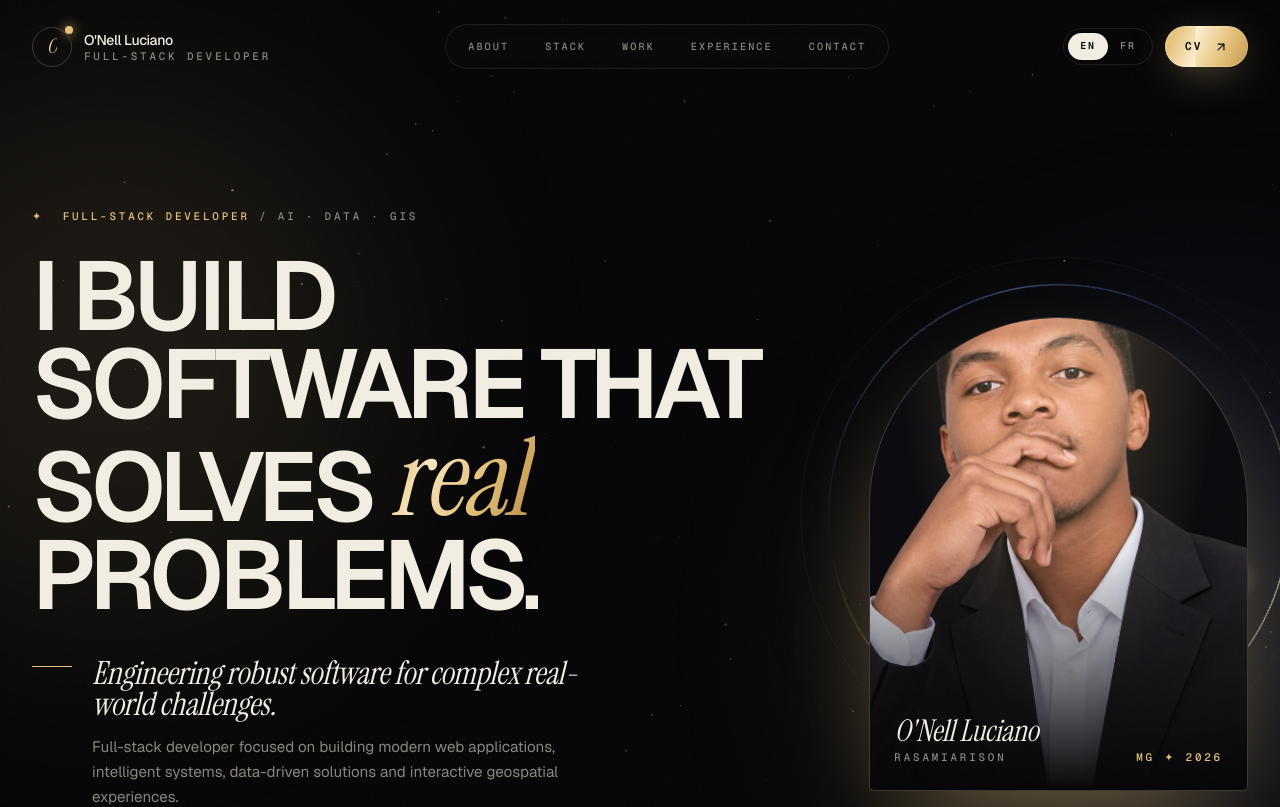
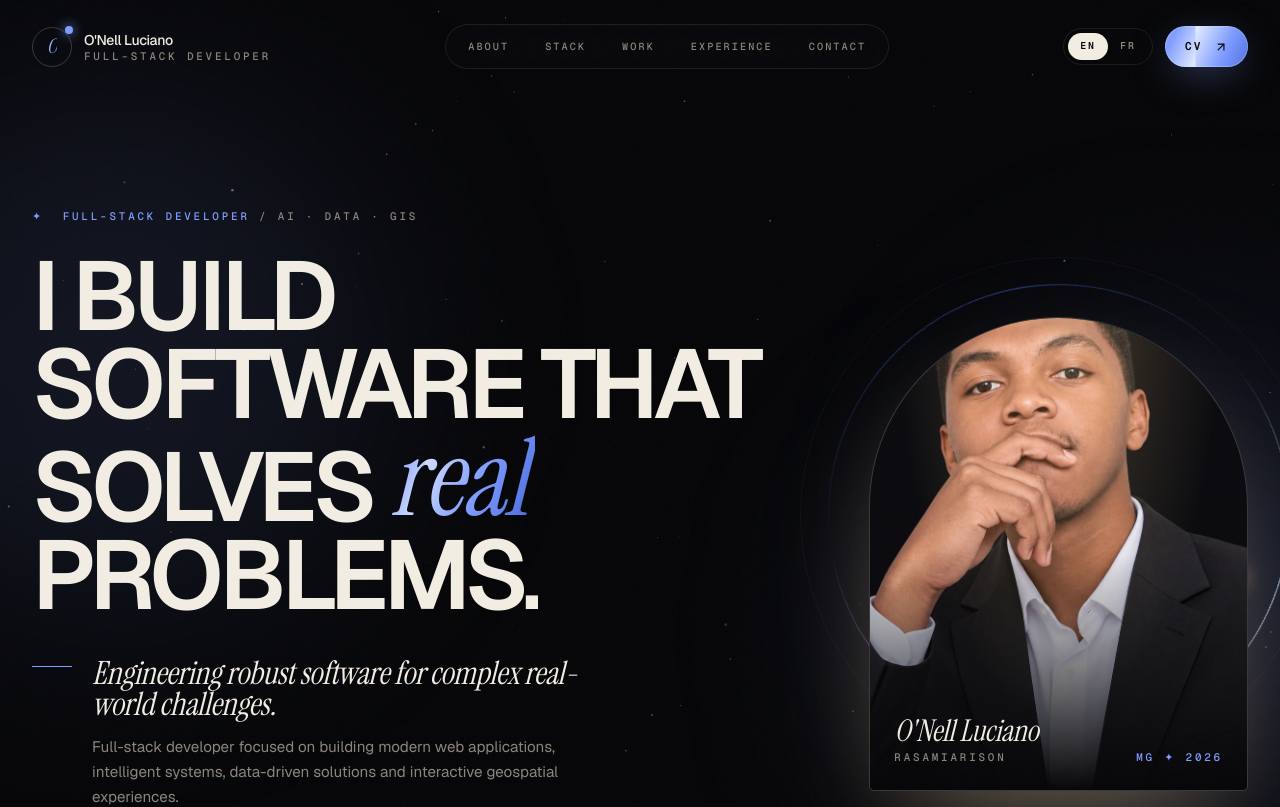
Before and after one commit to Onell-Luciano/portfolio, a Next.js app: page /en in a window 1280 px wide. Shown: the top 807 px of the page. Built offline with nearby package versions, Linux system fonts and the light colour scheme.

Commit message:
Mise à jour style

```diff
--- a/src/app/globals.css
+++ b/src/app/globals.css
@@ -1,7 +1,7 @@
 @import "tailwindcss";
 
 /* ──────────────────────────────────────────────────────────────
-   Design tokens — "Celestial" : obsidian, ivory & divine gold
+   Design tokens — "Celestial" : obsidian, ivory & divine blue
    ────────────────────────────────────────────────────────────── */
 :root {
   --ink: #050507;
@@ -12,18 +12,21 @@
   --mute: #8a857c;
   --line: rgba(243, 238, 228, 0.09);
   --line-strong: rgba(243, 238, 228, 0.2);
-  --gold: #e6c27a;
-  --gold-deep: #b8893f;
-  --gold-pale: #fbecc8;
-  --celestial: #7f9cff;
+
+  /* Bleu divin (remplace l'or) */
+  --gold: #7f9cff;              /* bleu principal */
+  --gold-deep: #3f63d9;         /* bleu profond */
+  --gold-pale: #cfe0ff;         /* bleu pâle / ciel */
+
+  --celestial: #7f9cff;         /* conservé */
   --divine: linear-gradient(
     115deg,
-    #fff4d9 0%,
-    #e6c27a 22%,
-    #b8893f 44%,
-    #f7e3b0 62%,
-    #e6c27a 80%,
-    #fff4d9 100%
+    #e8f0ff 0%,
+    #7f9cff 22%,
+    #3f63d9 44%,
+    #a9c3ff 62%,
+    #7f9cff 80%,
+    #e8f0ff 100%
   );
   --ease-divine: cubic-bezier(0.22, 1, 0.36, 1);
   color-scheme: dark;
@@ -156,11 +159,11 @@ html.has-cursor input {
     conic-gradient(
       from 180deg at 50% 0%,
       transparent 150deg,
-      rgba(230, 194, 122, 0.1) 165deg,
+      rgba(127, 156, 255, 0.10) 165deg,
       transparent 172deg,
-      rgba(251, 236, 200, 0.08) 182deg,
+      rgba(207, 224, 255, 0.08) 182deg,
       transparent 190deg,
-      rgba(230, 194, 122, 0.08) 198deg,
+      rgba(127, 156, 255, 0.08) 198deg,
       transparent 212deg
     );
   filter: blur(18px);
@@ -183,11 +186,11 @@ html.has-cursor input {
   background: conic-gradient(
     from 0deg,
     transparent 0deg,
-    rgba(230, 194, 122, 0.9) 40deg,
+    rgba(127, 156, 255, 0.9) 40deg,
     transparent 110deg,
-    rgba(127, 156, 255, 0.55) 200deg,
+    rgba(63, 99, 217, 0.55) 200deg,
     transparent 260deg,
-    rgba(251, 236, 200, 0.8) 320deg,
+    rgba(207, 224, 255, 0.8) 320deg,
     transparent 360deg
   );
   -webkit-mask: radial-gradient(farthest-side, transparent calc(100% - 1.5px), #000 calc(100% - 1px));
@@ -239,7 +242,7 @@ html.has-cursor input {
   z-index: -1;
   background: radial-gradient(
     480px circle at var(--mx, 50%) var(--my, 50%),
-    rgba(230, 194, 122, 0.1),
+    rgba(127, 156, 255, 0.10),
     transparent 45%
   );
 }
@@ -247,7 +250,7 @@ html.has-cursor input {
   padding: 1px;
   background: radial-gradient(
     340px circle at var(--mx, 50%) var(--my, 50%),
-    rgba(230, 194, 122, 0.75),
+    rgba(127, 156, 255, 0.75),
     transparent 45%
   );
   -webkit-mask: linear-gradient(#000 0 0) content-box, linear-gradient(#000 0 0);
@@ -286,7 +289,7 @@ html.has-cursor input {
   background: var(--divine);
   background-size: 200% auto;
   color: var(--ink);
-  box-shadow: 0 0 0 1px rgba(251, 236, 200, 0.3) inset, 0 10px 40px -10px rgba(230, 194, 122, 0.55);
+  box-shadow: 0 0 0 1px rgba(207, 224, 255, 0.3) inset, 0 10px 40px -10px rgba(127, 156, 255, 0.55);
   animation: shine 9s linear infinite;
 }
 .btn-divine::after {
@@ -298,7 +301,7 @@ html.has-cursor input {
   transition: transform 900ms var(--ease-divine);
 }
 .btn-divine:hover {
-  box-shadow: 0 0 0 1px rgba(251, 236, 200, 0.5) inset, 0 16px 60px -8px rgba(230, 194, 122, 0.75);
+  box-shadow: 0 0 0 1px rgba(207, 224, 255, 0.5) inset, 0 16px 60px -8px rgba(127, 156, 255, 0.75);
 }
 .btn-divine:hover::after {
   transform: translateX(120%);
@@ -384,7 +387,7 @@ html.has-cursor input {
   position: absolute;
   inset: 0;
   z-index: -1;
-  background: linear-gradient(90deg, rgba(230, 194, 122, 0.09), rgba(230, 194, 122, 0.02) 60%, transparent);
+  background: linear-gradient(90deg, rgba(127, 156, 255, 0.09), rgba(127, 156, 255, 0.02) 60%, transparent);
   content: "";
   transform: scaleX(0);
   transform-origin: left;
```
